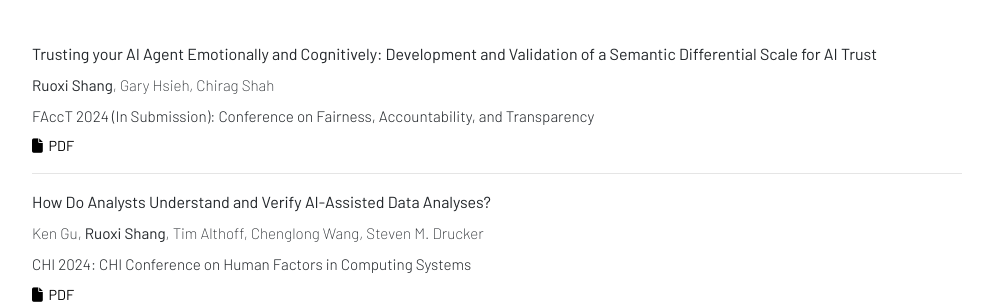
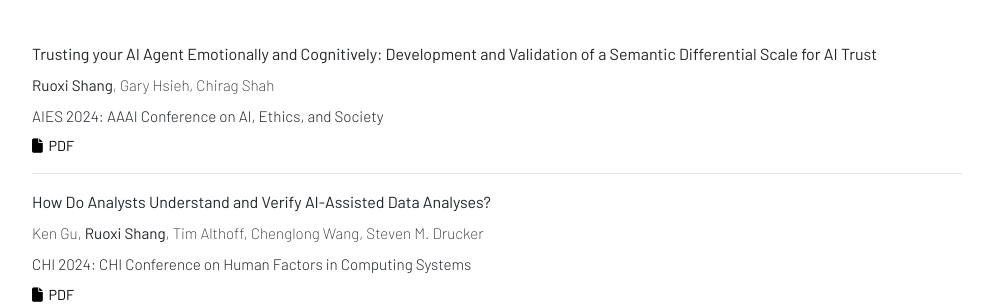
Before and after one commit to vikasreddy85/vikasreddy85.github.io, a Jekyll site: the page built from publication/index.html, in a window 1280 px wide. Shown: the part 159-463 px from the top of the page, without its empty margins (143-1136 px from the left). Built offline with Jekyll 4.4.1, drawn with Linux system fonts in a browser that asks for light colours; nearby versions of some CDN libraries; some web fonts are replaced; library files that are not in the unit come from our copies.

```diff
--- a/_data/publication.yml
+++ b/_data/publication.yml
@@ -4,9 +4,9 @@ publication:
       - Ruoxi Shang
       - Gary Hsieh
       - Chirag Shah
-    venue_short: "FAccT 2024 (In Submission)"
-    venue_long: "Conference on Fairness, Accountability, and Transparency"
-    pdf: "facct2024_trust_paper.pdf"
+    venue_short: "AIES 2024"
+    venue_long: "AAAI Conference on AI, Ethics, and Society"
+    pdf: "aies2024_trust_paper.pdf"
   - title: "How Do Analysts Understand and Verify AI-Assisted Data Analyses?"
     authors:
       - Ken Gu
```
Also changed, not shown: 1 other file.
